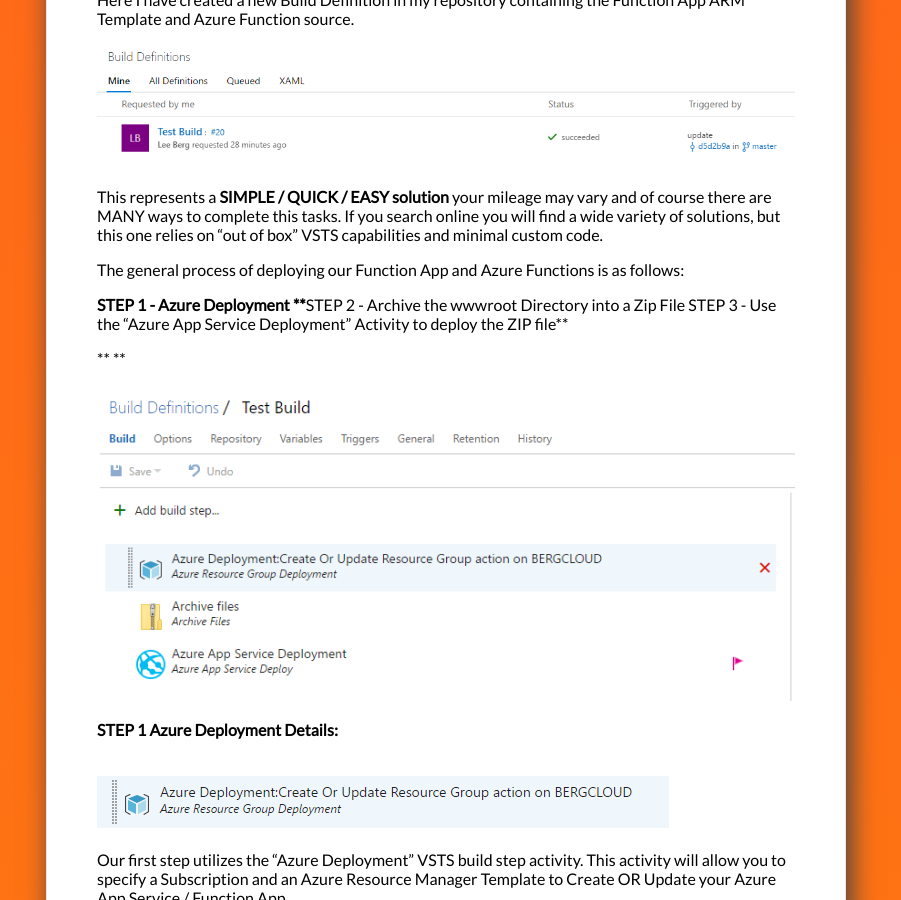
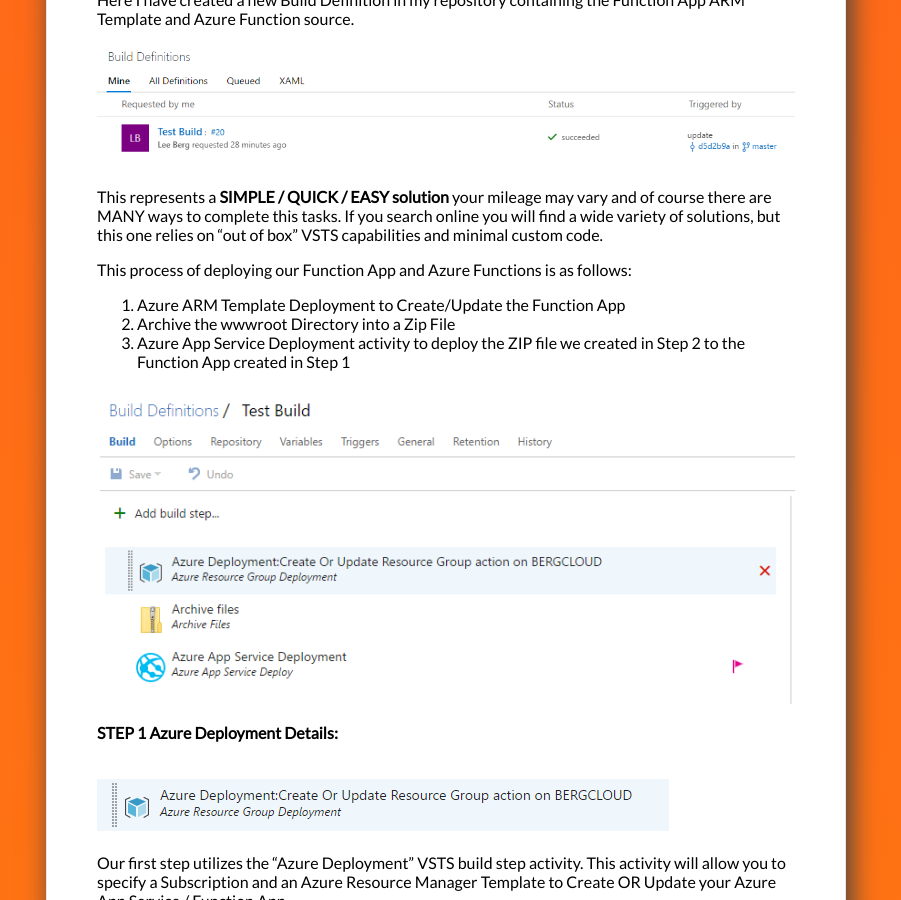
Before and after one commit to leeberg/BlogTest, a Jekyll site: the page built from _posts/2017-03-30-powershelazfunctionsvsts.md, in a window 1280 px wide and 900 px high, scrolled down 2042 px. Shown: the whole window, without its empty margins (194-1095 px from the left). Built offline with Jekyll 4.4.1, drawn with Linux system fonts in a browser that asks for light colours; nearby versions of some CDN libraries; comment, search, counter and statistics services are not loaded.

Commit message:
azurevsts readability

```diff
--- a/_posts/2017-03-30-powershelazfunctionsvsts.md
+++ b/_posts/2017-03-30-powershelazfunctionsvsts.md
@@ -53,14 +53,12 @@ Here I have created a new Build Definition in my repository containing the Funct
 
 This represents a **SIMPLE / QUICK / EASY solution** your mileage may vary and of course there are MANY ways to complete this tasks. If you search online you will find a wide variety of solutions, but this one relies on "out of box" VSTS capabilities and minimal custom code.
 
-The general process of deploying our Function App and Azure Functions is as follows:
+This process of deploying our Function App and Azure Functions is as follows:
 
-**STEP 1 - Azure Deployment
-****STEP 2 - Archive the wwwroot Directory into a Zip File
-STEP 3 - Use the "Azure App Service Deployment" Activity to deploy the ZIP file**
+1. Azure ARM Template Deployment to Create/Update the Function App
+2. Archive the wwwroot Directory into a Zip File
+3. Azure App Service Deployment activity to deploy the ZIP file we created in Step 2 to the Function App created in Step 1
 
-**
-**
 
 ![]({{ site.baseurl }}/assets/img/4.png)
 
```
